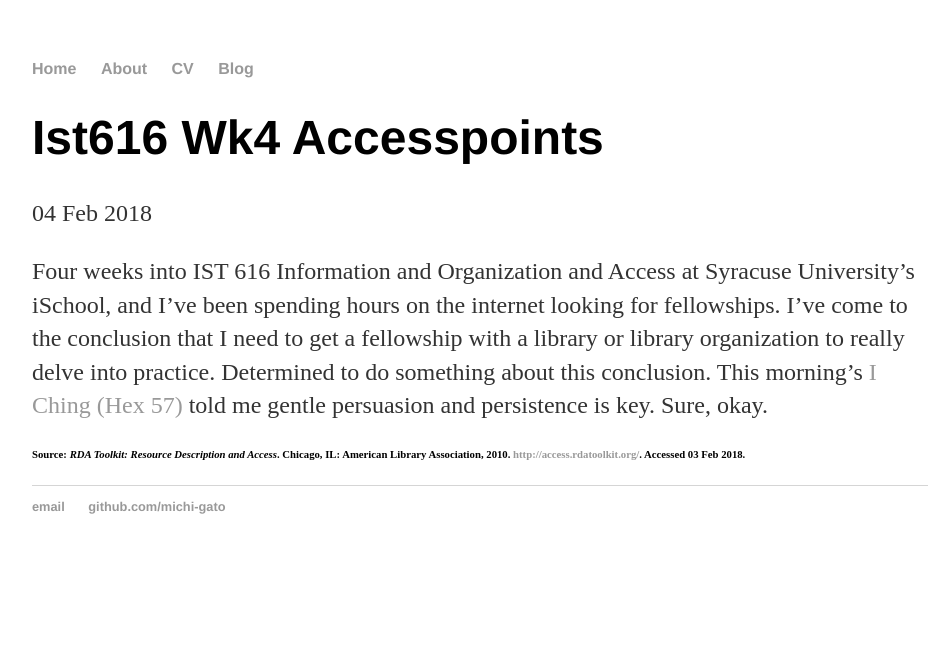
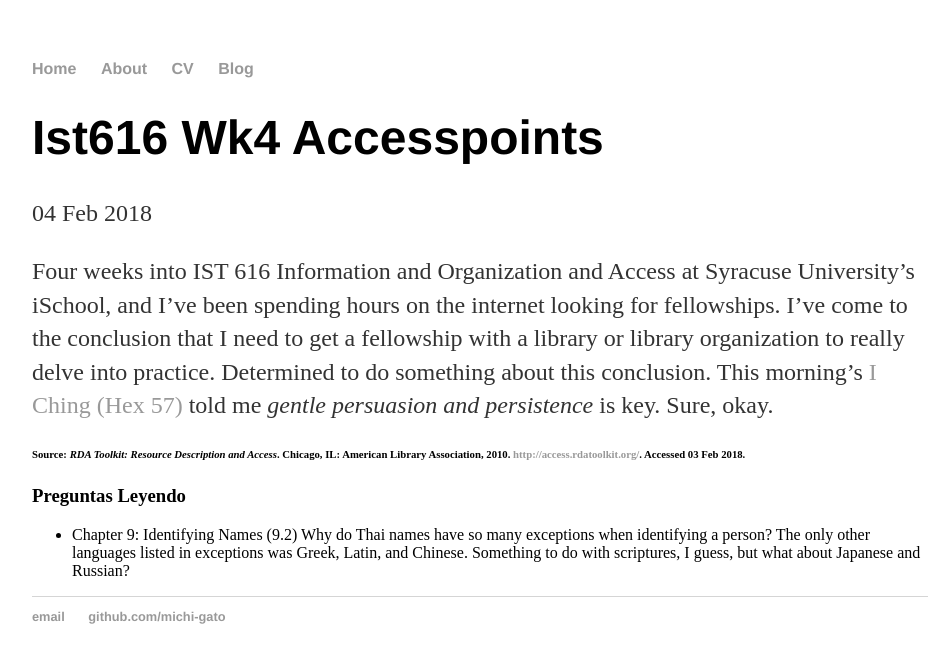
Before and after one commit to cat-alog/cat-alog.github.io, a Jekyll site: the page built from _posts/2018-02-04-ist616-wk4-accessPoints.md, in a window 1280 px wide. Shown: the top 663 px of the page, without its empty margins (160-1111 px from the left). Built offline with Jekyll 4.4.1, drawn with Linux system fonts in a browser that asks for light colours; our own code applies the rules of GitHub Pages for plain Markdown files.

Commit message:
Update 2018-02-04-ist616-wk4-accessPoints.md
add body text but still in progress

```diff
--- a/_posts/2018-02-04-ist616-wk4-accessPoints.md
+++ b/_posts/2018-02-04-ist616-wk4-accessPoints.md
@@ -1,3 +1,12 @@
-Four weeks into IST 616 Information and Organization and Access at Syracuse University's iSchool, and I've been spending hours on the internet looking for fellowships. I've come to the conclusion that I need to get a fellowship with a library or library organization to really delve into practice. Determined to do something about this conclusion. This morning's [I Ching (Hex 57)](https://en.wikipedia.org/wiki/List_of_hexagrams_of_the_I_Ching#Hexagram_57) told me gentle persuasion and persistence is key. Sure, okay.
+---
+layout: post
+title:
+date: 2018-02-04
+---
+
+Four weeks into IST 616 Information and Organization and Access at Syracuse University's iSchool, and I've been spending hours on the internet looking for fellowships. I've come to the conclusion that I need to get a fellowship with a library or library organization to really delve into practice. Determined to do something about this conclusion. This morning's [I Ching (Hex 57)](https://en.wikipedia.org/wiki/List_of_hexagrams_of_the_I_Ching#Hexagram_57) told me _gentle persuasion and persistence_ is key. Sure, okay.
 
 ###### Source: _RDA Toolkit: Resource Description and Access_. Chicago, IL: American Library Association, 2010. [http://access.rdatoolkit.org/](http://access.rdatoolkit.org/). Accessed 03 Feb 2018.
+
+### Preguntas Leyendo
+* Chapter 9: Identifying Names (9.2) Why do Thai names have so many exceptions when identifying a person? The only other languages listed in exceptions was Greek, Latin, and Chinese. Something to do with scriptures, I guess, but what about Japanese and Russian?
```
